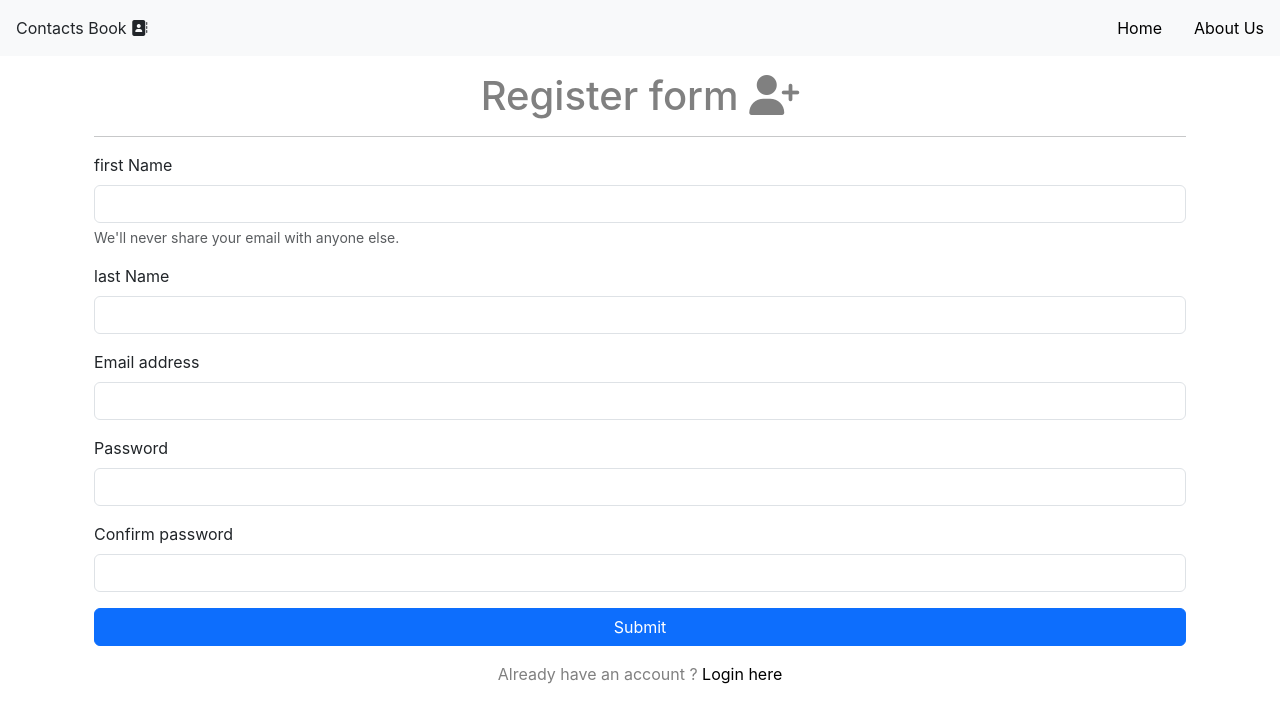
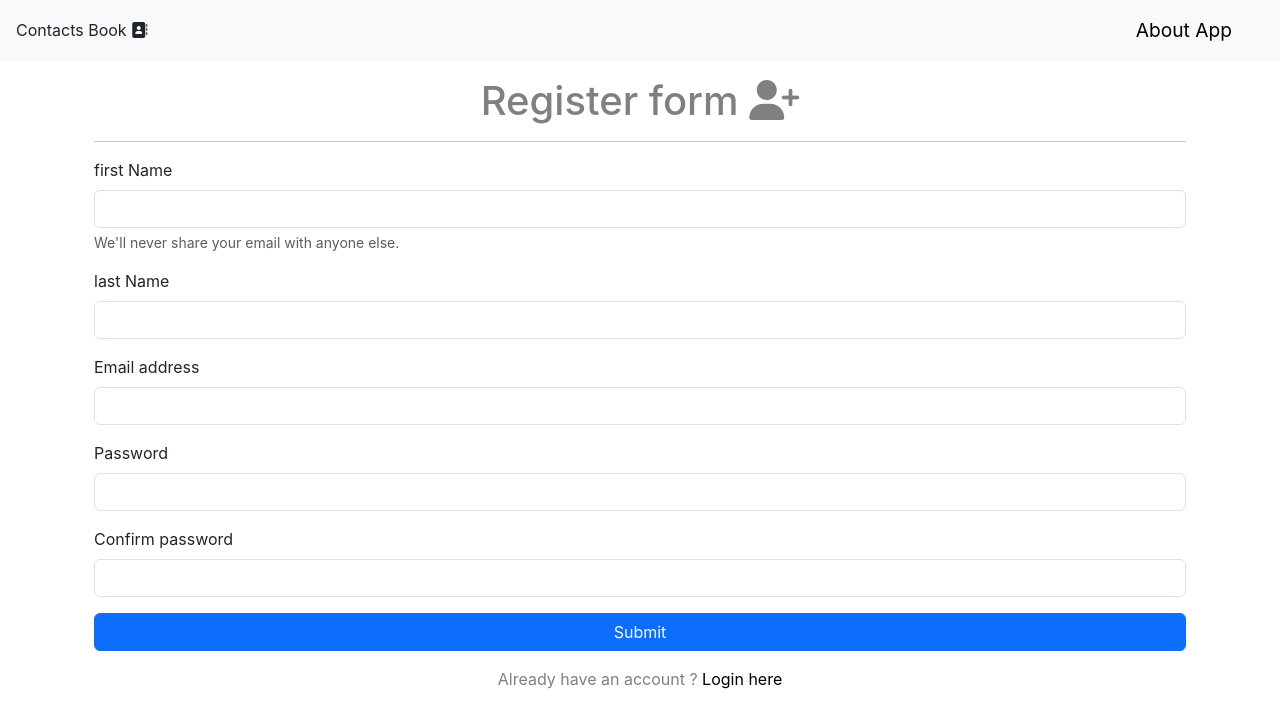
Before and after one commit to blake-guala/contacts-keeper-application-, a React (Create React App) app in the folder frontend/: page /register in a window 1280 px wide. Shown: the top 728 px of the page. Built offline with nearby package versions, Linux system fonts and the light colour scheme.

Commit message:
added logout button

```diff
--- a/frontend/src/App.css
+++ b/frontend/src/App.css
@@ -119,3 +119,9 @@
   text-align: center;
   color: red;
 }
+
+.custom-user {
+  color: gray;
+  font-size: 0.8rem;
+  text-align: left;
+}
--- a/frontend/src/component/contacts/AddContacts.js
+++ b/frontend/src/component/contacts/AddContacts.js
@@ -58,6 +58,7 @@ export const AddContacts = () => {
 
   return (
     <div>
+
     <form className='container' onSubmit={onSubmit}>
   <h1 className='text-custom'>{current ? 'Edit contact' : 'Add Contact'} <i className="fa fa-user-plus" aria-hidden="true"></i></h1>
   <hr />
--- a/frontend/src/component/layout/Navbar.js
+++ b/frontend/src/component/layout/Navbar.js
@@ -1,13 +1,23 @@
 import React from 'react'
+import { useDispatch, useSelector } from 'react-redux'
 import { NavLink } from 'react-router-dom'
+import { setAuth } from '../../store/usersAuth/userSlice'
 
 export const Navbar = () => {
+  const { authenticated} = useSelector((state) => state.user)
+  const dispatch = useDispatch()
+
+  const onLogout = () => {
+    dispatch(setAuth())
+  }
   return (
     <nav className="navbar  bg-light">
     <p className='icon-custom'>Contacts Book <i className="fa fa-address-book"></i></p>
       <div className="nav">
-        <NavLink className="nav-item nav-link nav-custom" to="/">Home</NavLink>
-        <NavLink className="nav-item nav-link nav-custom" to="/about">About Us</NavLink>
+        {/* <NavLink className="nav-item nav-link nav-custom" to="/">{}</NavLink> */}
+        <NavLink className="nav-item nav-link nav-custom" style={{fontSize: '1.2rem'}} to="/about">About App</NavLink>
+        <button onClick={onLogout} className="nav-item nav-link nav-custom" href='/login'>{authenticated && (
+        <i className="fa fa-sign-out" style={{fontSize: '0.8rem'}}>Logout</i>)}</button>
       </div>
   </nav>
   )
--- a/frontend/src/store/usersAuth/userSlice.js
+++ b/frontend/src/store/usersAuth/userSlice.js
@@ -18,6 +18,9 @@ export const userSlice = createSlice({
     reducers:{
         setError: (state) => {
             state.error = null
+        },
+        setAuth: (state) => {
+            state.authenticated = false
         }
     },
     extraReducers(builder){
@@ -64,5 +67,5 @@ export const userSlice = createSlice({
 })
 
 //eslint-disable-next-line
-export const { setError } = userSlice.actions
+export const { setError, setAuth } = userSlice.actions
 export default userSlice.reducer
```
